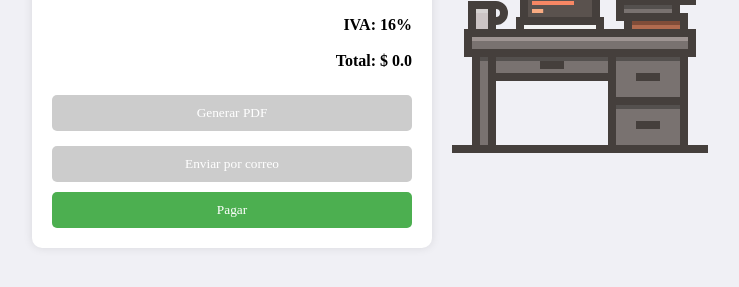
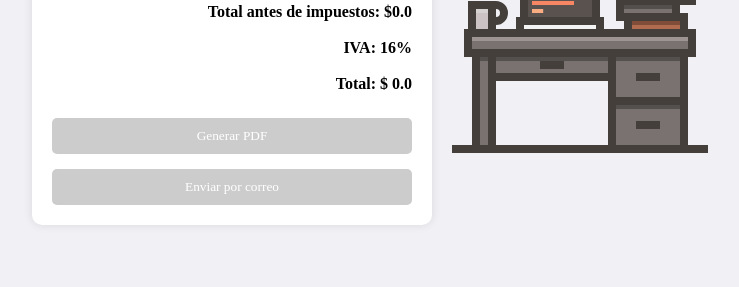
Before and after one commit to YahirMCM/Catalogo_TI, a website: page factura.html in a window 1280 px wide. Shown: the part 361-648 px from the top of the page, without its empty margins (280-1019 px from the left). Drawn offline with nearby package versions, Linux system fonts and the light colour scheme.

Commit message:
Se removió el botón de Pago [Problemillas]

```diff
--- a/factura.html
+++ b/factura.html
@@ -68,7 +68,7 @@
 
                 <button type="button" id="generatePdf">Generar PDF</button>
                 <button type="button" id="sendpdf">Enviar por correo</button>
-                <button type="button" id="generar-factura">Pagar</button>
+                <!-- <button type="button" id="generar-factura">Pagar</button> -->
             </form>
         </div>
 
```
